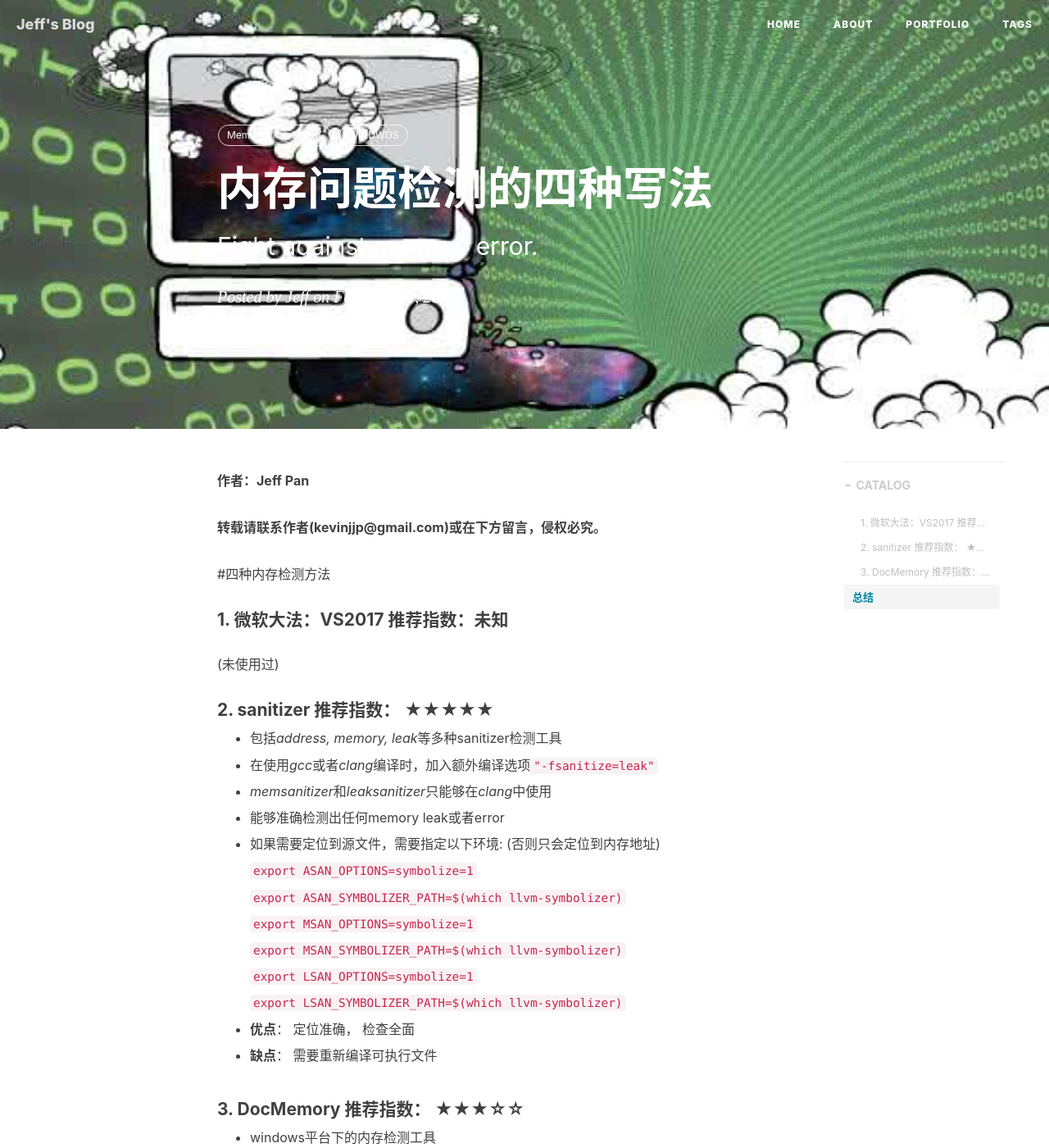
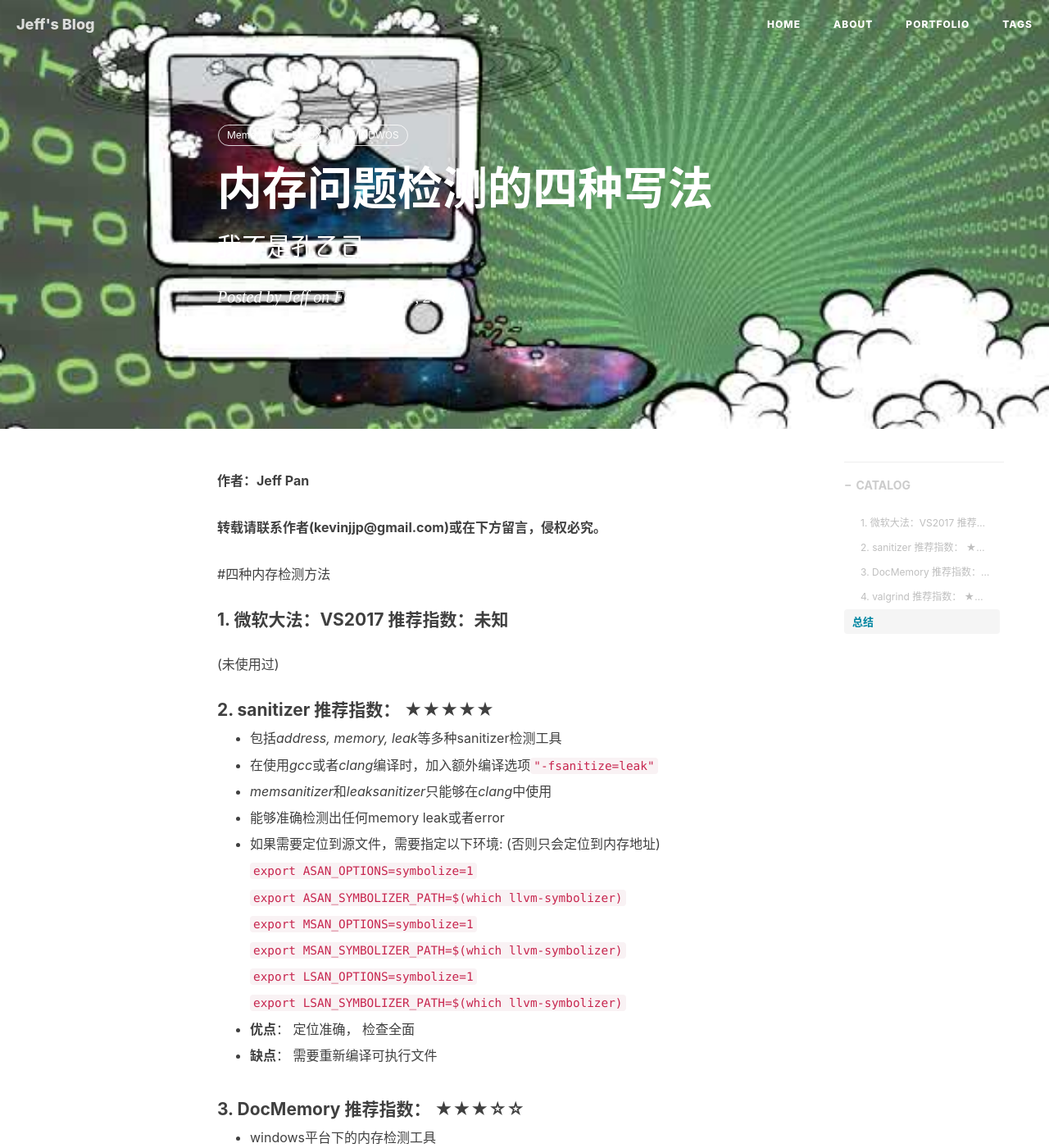
Before and after one commit to JeffpanUK/JeffpanUK.github.io, a Jekyll site: the page built from _posts/2018-02-11-memory-checking-tools.markdown, in a window 1280 px wide and 1400 px high. Shown: the whole window at 82% size. Built offline with Jekyll 4.4.1, drawn with Linux system fonts in a browser that asks for light colours; nearby versions of some CDN libraries; comment, search, counter and statistics services are not loaded; some of the changed text lies outside the part shown.

Commit message:
update post: memory-checking-tools

```diff
--- a/_posts/2018-02-11-memory-checking-tools.markdown
+++ b/_posts/2018-02-11-memory-checking-tools.markdown
@@ -1,7 +1,7 @@
 ---
 layout:     post
 title:      "内存问题检测的四种写法"
-subtitle:   "Fight against memory error."
+subtitle:   "我不是孔乙己"
 date:       2018-02-11 14:07:00
 author:     "Jeff"
 header-img: "img/in-post/post-memory-leak.jpg"
@@ -59,7 +59,7 @@ tags:
 - **优点**： 可以对任何可执行文件使用
 - **缺点**： 定位不一定准确
 
-####4. valgrind         推荐指数： ★★★★☆
+#### 4. valgrind         推荐指数： ★★★★☆
 
 - linux平台下的内存检测工具包含多种tool包
   - massif
```
